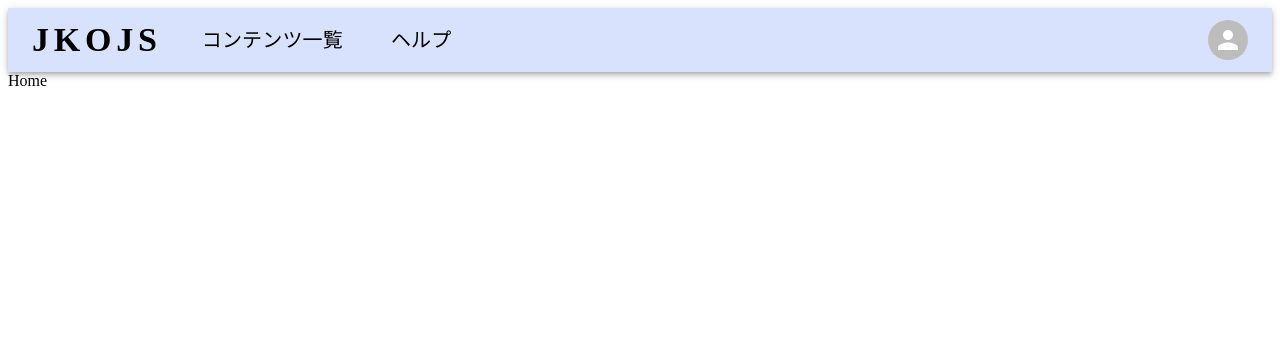
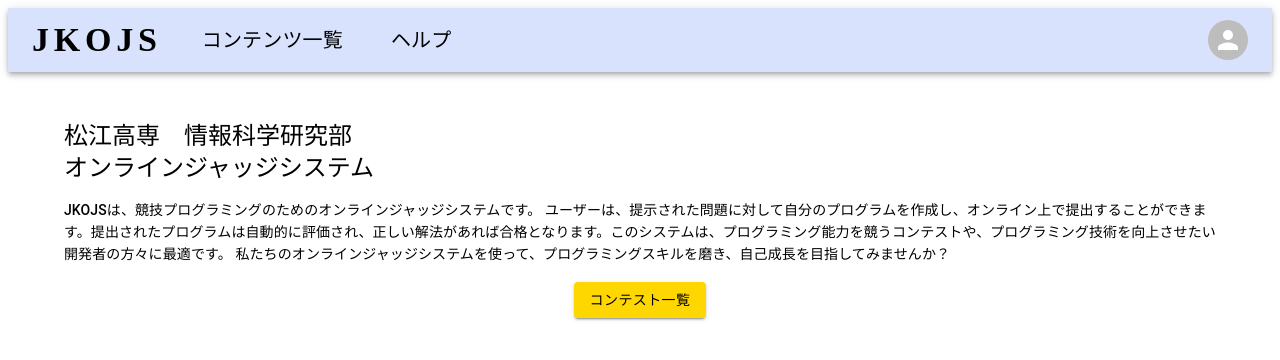
Before and after one commit to mct-joken/jkojs-front, a React (Vite) app: page / in a window 1280 px wide. Shown: the top 360 px of the page. Built offline with nearby package versions, Linux system fonts and the light colour scheme.

Commit message:
feat:toppage

```diff
--- /dev/null
+++ b/src/pages/top.tsx
@@ -0,0 +1,40 @@
+import React from "react";
+import Typography from "@mui/material/Typography";
+import Container from "@mui/material/Container";
+import Button from "@mui/material/Button";
+import {Link} from "react-router-dom";
+
+const Top: React.FC = () => {
+    return (
+        <>
+            <Container sx={{
+                mt: 6,
+            }}>
+                <Typography variant={"h5"}>松江高専　情報科学研究部</Typography>
+                <Typography variant={"h5"}>オンラインジャッジシステム</Typography>
+                <Typography variant={"subtitle2"} sx={{
+                    mt: 2,
+                }}>
+                    JKOJSは、競技プログラミングのためのオンラインジャッジシステムです。
+                    ユーザーは、提示された問題に対して自分のプログラムを作成し、オンライン上で提出することができます。提出されたプログラムは自動的に評価され、正しい解法があれば合格となります。このシステムは、プログラミング能力を競うコンテストや、プログラミング技術を向上させたい開発者の方々に最適です。
+                    私たちのオンラインジャッジシステムを使って、プログラミングスキルを磨き、自己成長を目指してみませんか？
+                </Typography>
+                <center>
+                    <Link to={"/contests"}>
+                        <Button variant={"contained"} sx={{
+                            mt: 2,
+                            justifySelf: "center",
+                            backgroundColor: "#FFD700",
+                            color: "#000",
+                            ":hover": {
+                                backgroundColor: "#FFD700",
+                            }
+                        }}>コンテスト一覧</Button>
+                    </Link>
+                </center>
+            </Container>
+        </>
+    );
+};
+
+export default Top;
--- a/src/route.tsx
+++ b/src/route.tsx
@@ -1,13 +1,14 @@
 import React from "react"
 import { BrowserRouter, Route, Routes } from "react-router-dom";
 import Header from "./component/Header";
+import Top from "./pages/top";
 export const Router:React.FC = () => {
     return (
         <>
             <BrowserRouter >
                 <Header userIcon="" userName="your name"　isLogin={true}/>
                 <Routes>
-                    <Route path="/" element={<div>Home</div>}/>
+                    <Route path="/" element={<Top/>}/>
                 </Routes>
             </BrowserRouter>
         </>
```
